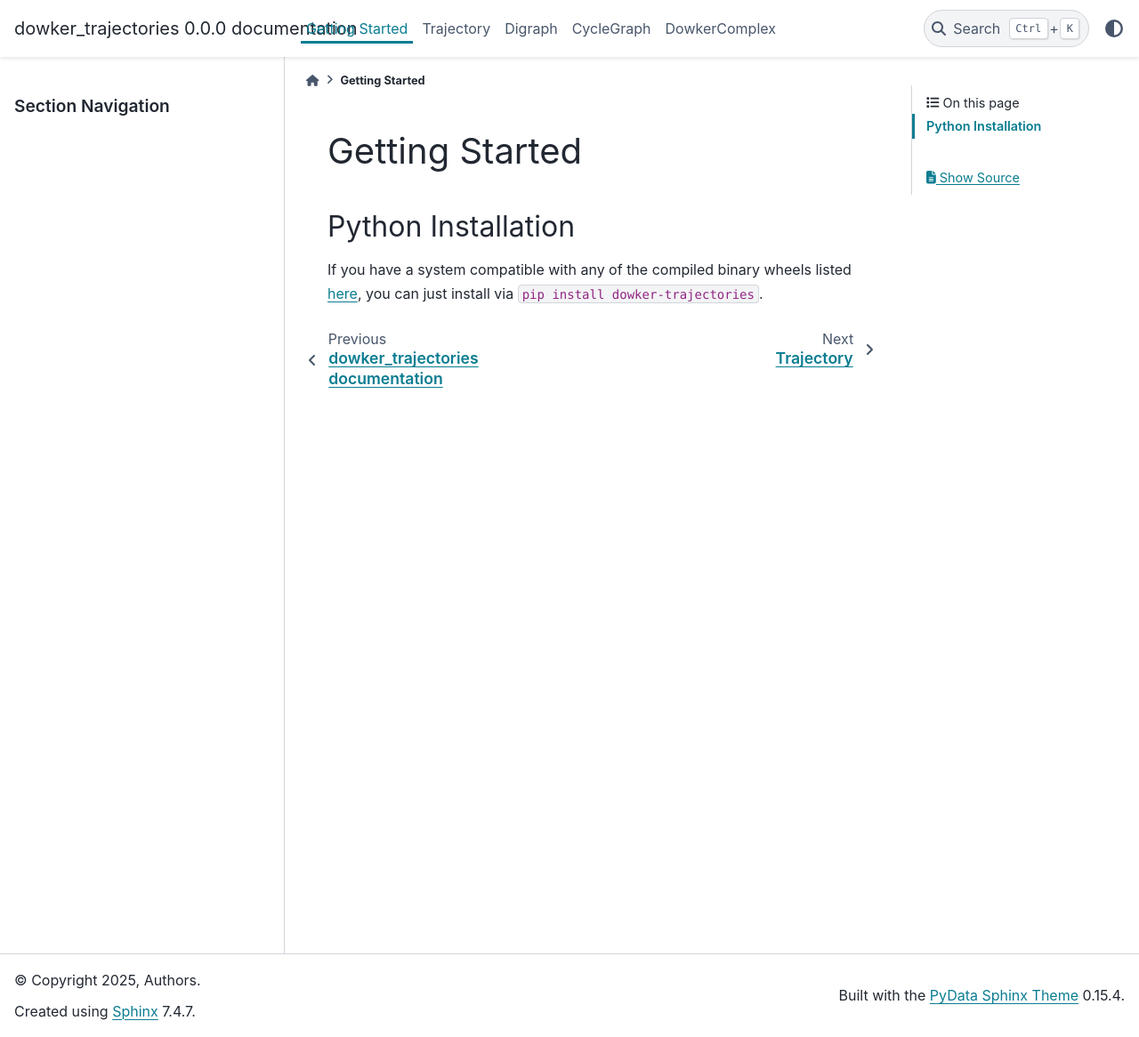
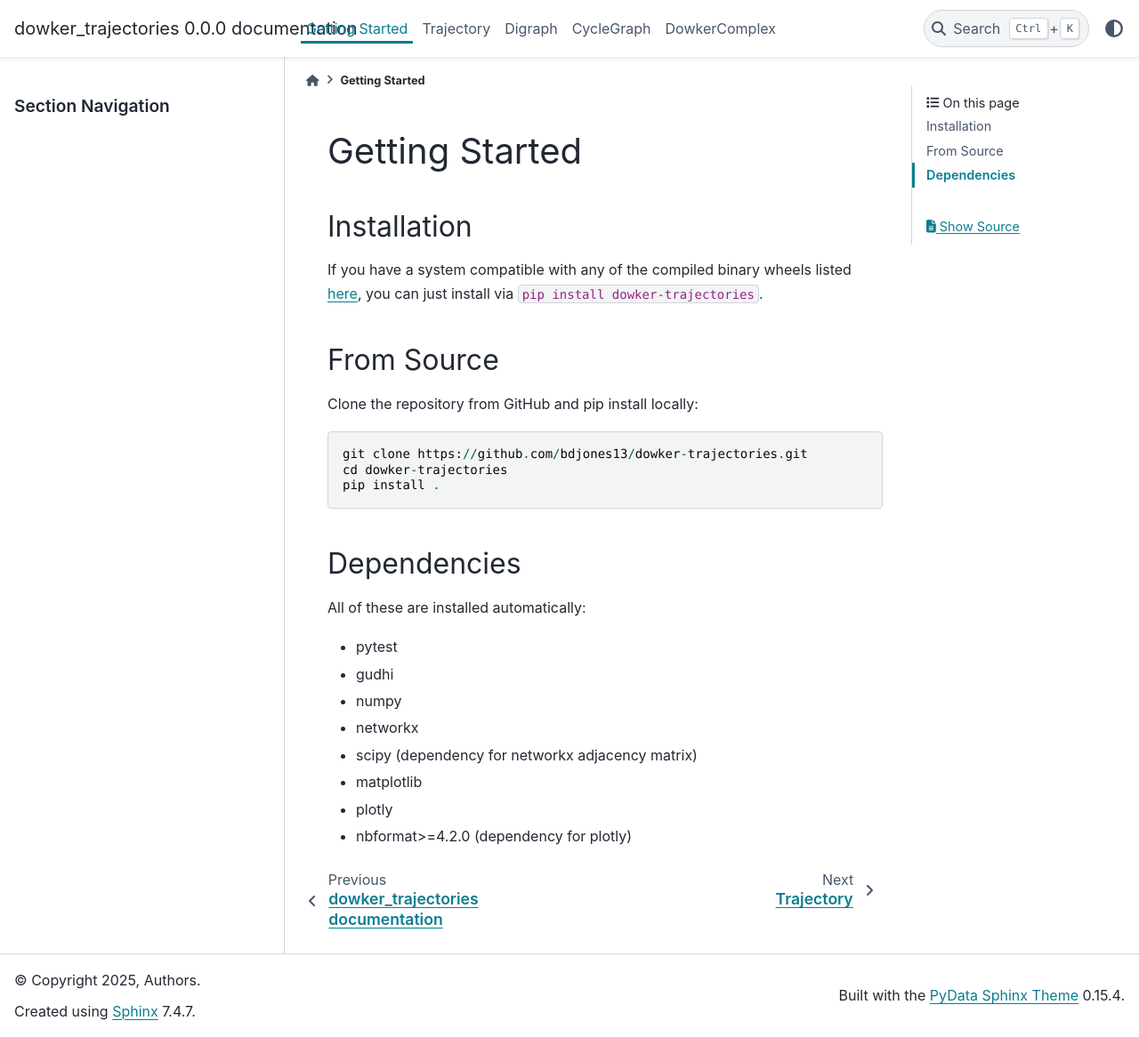
Before and after one commit to bdjones13/dowker-trajectories, a Sphinx documentation site: the page built from docs/source/installation.rst, in a window 1280 px wide and 1166 px high. Shown: the whole window at 89% size. Built offline with Sphinx 7.4.7 and the PyData theme 0.15.4, drawn with Linux system fonts in a browser that asks for light colours.

Commit message:
minor doc updates

```diff
--- a/docs/source/installation.rst
+++ b/docs/source/installation.rst
@@ -7,6 +7,31 @@ Getting Started
    :maxdepth: 2
    :caption: Contents:
 
-Python Installation
-*******************
+
+Installation
+************
 If you have a system compatible with any of the compiled binary wheels listed `here <https://pypi.org/project/dowker-trajectories/>`_, you can just install via ``pip install dowker-trajectories``.
+
+From Source
+************
+
+Clone the repository from GitHub and pip install locally::
+
+   git clone https://github.com/bdjones13/dowker-trajectories.git
+   cd dowker-trajectories
+   pip install .
+
+
+Dependencies
+************
+
+All of these are installed automatically:
+
+* pytest
+* gudhi
+* numpy
+* networkx
+* scipy (dependency for networkx adjacency matrix)
+* matplotlib
+* plotly
+* nbformat>=4.2.0 (dependency for plotly)
--- a/pyproject.toml
+++ b/pyproject.toml
@@ -16,7 +16,10 @@ dependencies = [
   "gudhi>=3.11.0",
   "numpy>=2.2.5",
   "networkx",
+  "matplotlib",
   "scipy", # dependency for networkx adjacency matrix
+  "plotly",
+  "nbformat>=4.2.0" # dependence for plotly
 ]
 
 [tool.setuptools.packages.find]
```
Also changed, not shown: 3 other files.
